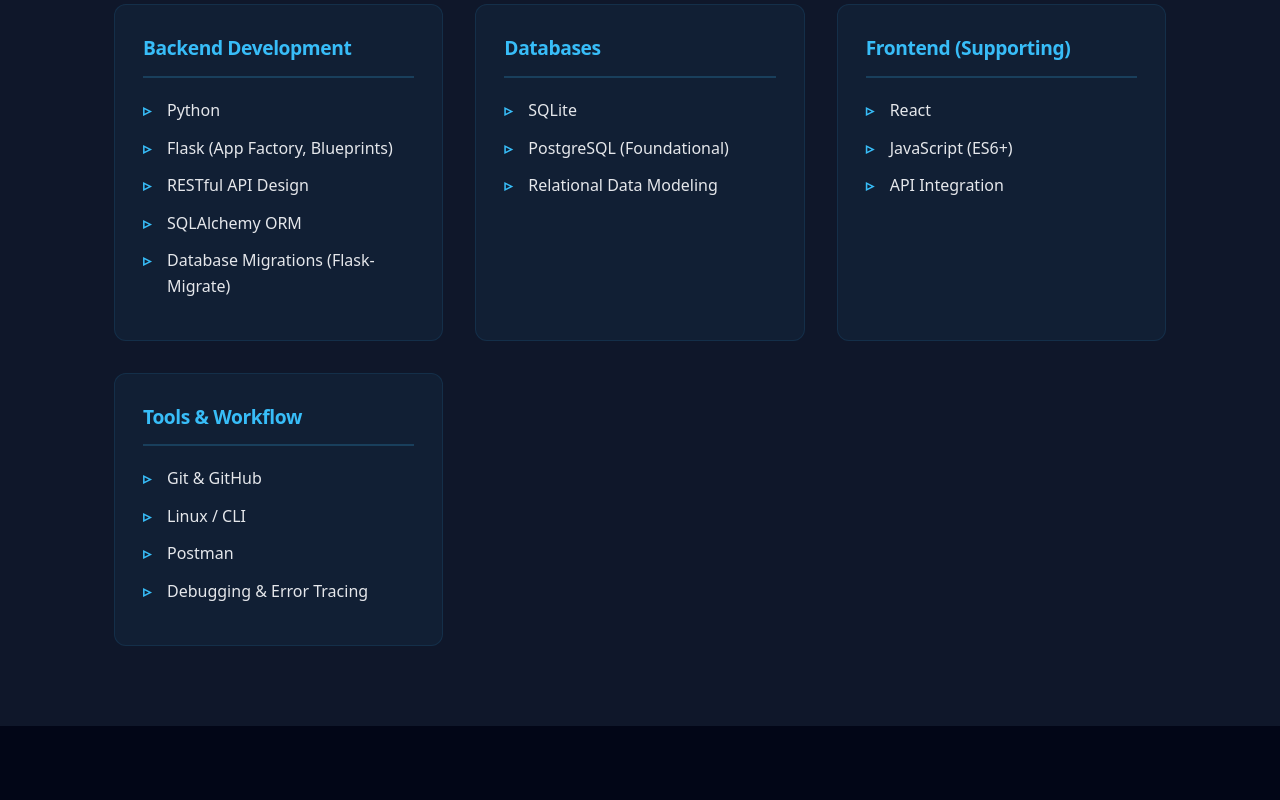
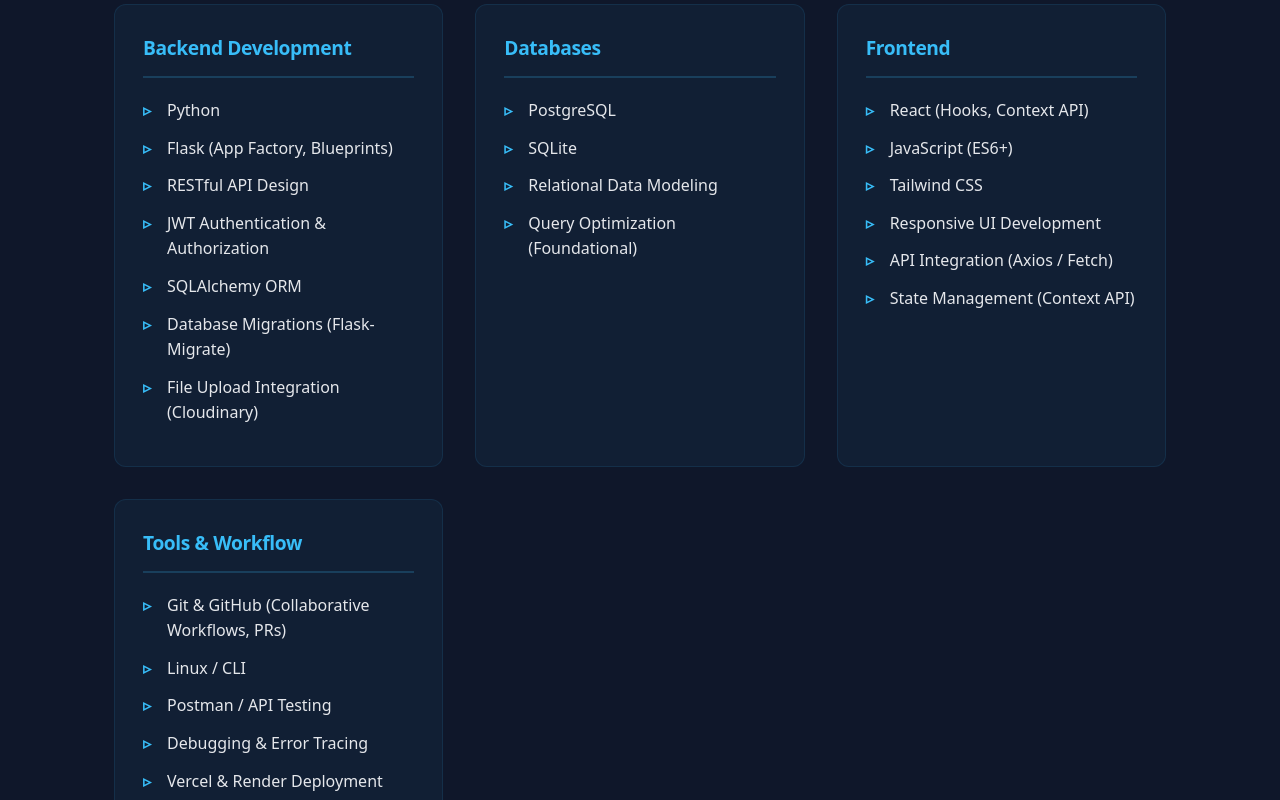
Before and after one commit to Ndet0/festus-dev-portfolio, a React (Vite) app: page / in a window 1280 px wide. Shown: the part 2460-3260 px from the top of the page. Built offline with nearby package versions, Linux system fonts and the light colour scheme.

Commit message:
Adds skills

```diff
--- a/src/Skills.jsx
+++ b/src/Skills.jsx
@@ -13,36 +13,44 @@
               <li>Python</li>
               <li>Flask (App Factory, Blueprints)</li>
               <li>RESTful API Design</li>
+              <li>JWT Authentication & Authorization</li>
               <li>SQLAlchemy ORM</li>
               <li>Database Migrations (Flask-Migrate)</li>
+              <li>File Upload Integration (Cloudinary)</li>
             </ul>
           </div>
 
           <div className="skills-group" style={{ animationDelay: '0.2s' }}>
             <h3>Databases</h3>
             <ul>
+              <li>PostgreSQL</li>
               <li>SQLite</li>
-              <li>PostgreSQL (Foundational)</li>
               <li>Relational Data Modeling</li>
+              <li>Query Optimization (Foundational)</li>
             </ul>
           </div>
 
           <div className="skills-group" style={{ animationDelay: '0.3s' }}>
-            <h3>Frontend (Supporting)</h3>
+            <h3>Frontend</h3>
             <ul>
-              <li>React</li>
+              <li>React (Hooks, Context API)</li>
               <li>JavaScript (ES6+)</li>
-              <li>API Integration</li>
+              <li>Tailwind CSS</li>
+              <li>Responsive UI Development</li>
+              <li>API Integration (Axios / Fetch)</li>
+              <li>State Management (Context API)</li>
             </ul>
           </div>
 
           <div className="skills-group" style={{ animationDelay: '0.4s' }}>
             <h3>Tools & Workflow</h3>
             <ul>
-              <li>Git & GitHub</li>
+              <li>Git & GitHub (Collaborative Workflows, PRs)</li>
               <li>Linux / CLI</li>
-              <li>Postman</li>
+              <li>Postman / API Testing</li>
               <li>Debugging & Error Tracing</li>
+              <li>Vercel & Render Deployment</li>
+              <li>Agile / Scrum Team Collaboration</li>
             </ul>
           </div>
         </div>
```
